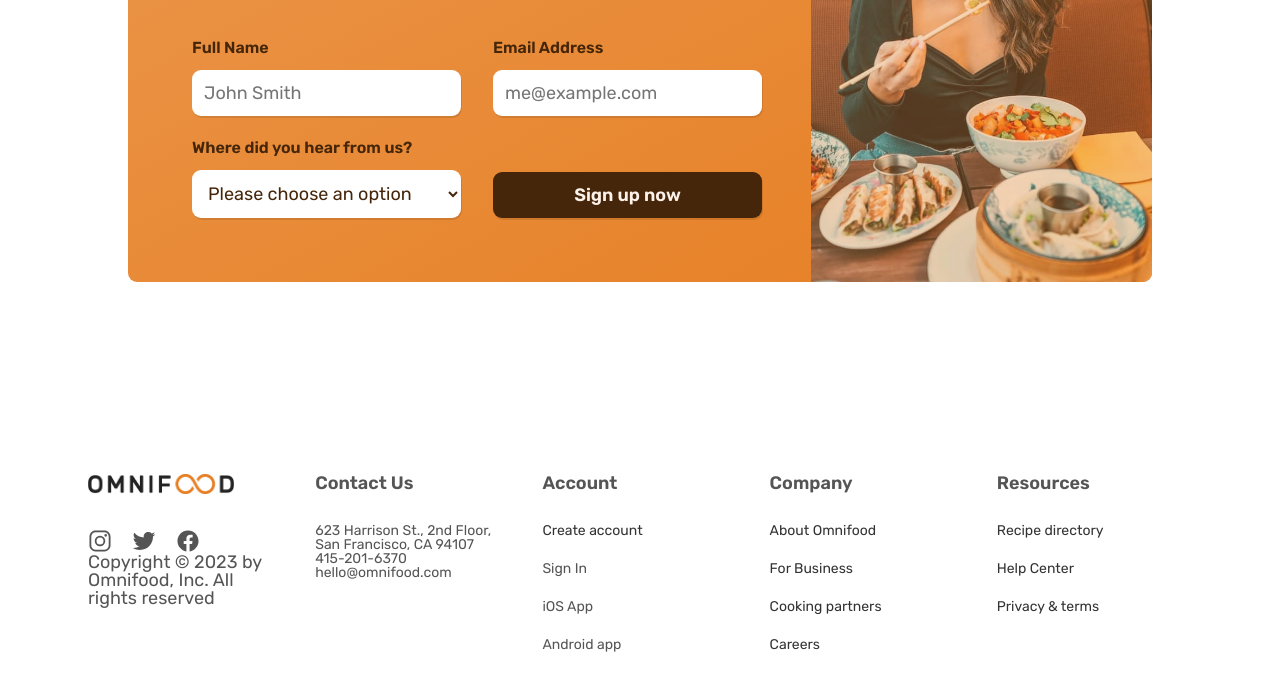
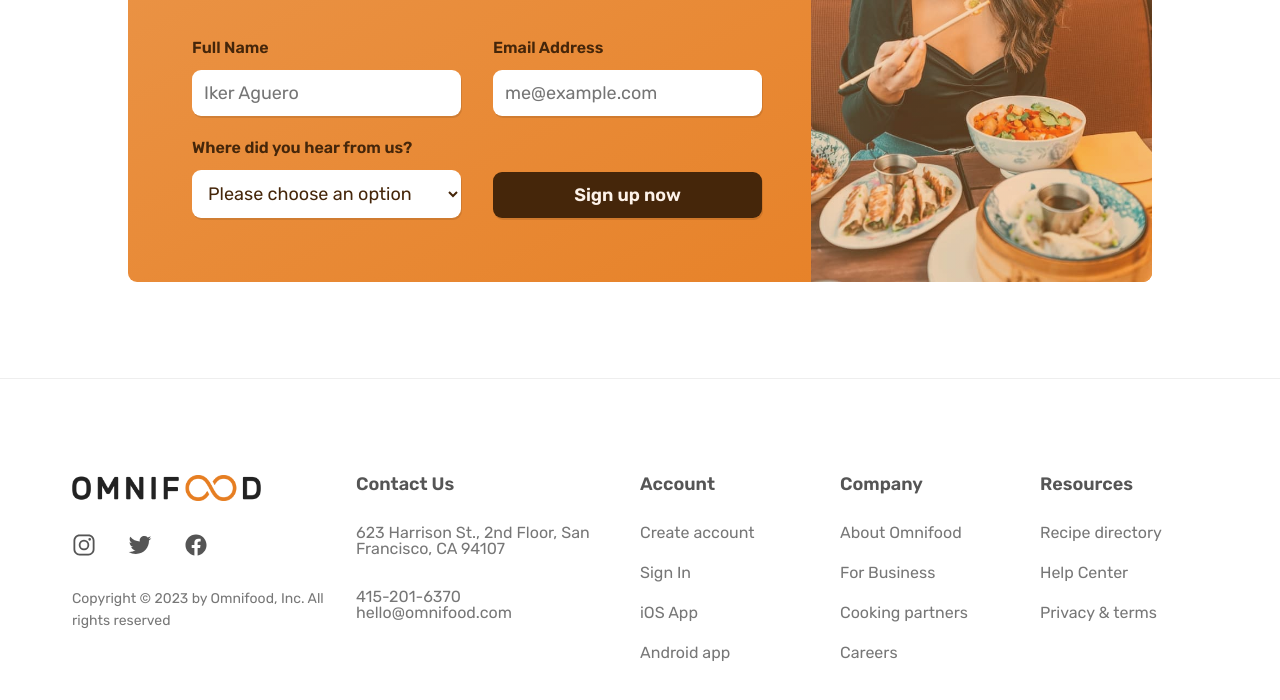
Before and after one commit to ikeraguero/html-css-course-projects, a plain HTML site: page omnifood/index.html in a window 1280 px wide. Shown: the part 6011-6711 px from the top of the page. Drawn offline with nearby package versions, Linux system fonts and the light colour scheme.

Commit message:
Add Final Footer

```diff
--- a/omnifood/css/style.css
+++ b/omnifood/css/style.css
@@ -862,11 +862,28 @@ body {
 
 footer {
   margin-top: 9.6rem;
+  padding: 9.6rem 0 12.8rem;
+  border-top: 1px solid #eee;
 }
 
 .footer-item-title {
   font-size: 1.8rem;
   font-weight: 600;
+}
+
+.footer-column-logo ul {
+  list-style: none;
+  margin-top: 3.2rem;
+}
+
+.footer-column-logo {
+  display: flex;
+  flex-direction: column;
+}
+
+.logo-list {
+  display: flex;
+  gap: 3.2rem;
 }
 
 .footer-column ul {
@@ -875,12 +892,12 @@ footer {
   display: flex;
   flex-direction: column;
   gap: 2.4rem;
-  font-size: 1.4rem;
+  font-size: 1.6rem;
 }
 
 .footer-item-list:link,
 .footer-item-list:visited {
-  color: #333;
+  color: #777;
   text-decoration: none;
 }
 
@@ -889,7 +906,6 @@ footer {
 }
 
 .social-media-logos {
-  margin-top: 3.2rem;
   display: flex;
   gap: 2rem;
 }
@@ -901,17 +917,32 @@ footer {
 
 .address-and-contact {
   margin-top: 3.2rem;
+  color: #777;
 }
 
 .address,
 .contact {
-  font-size: 1.4rem;
+  font-size: 1.6rem;
+}
+
+.contact {
+  margin-top: 3.2rem;
 }
 
 .copyright {
   font-weight: 300;
+  font-size: 1.4rem;
+  list-style: none;
+  color: #777;
+  line-height: 1.6;
+  margin: auto;
 }
 
 .grid--footer {
-  padding: 9.6rem 4.8rem 9.6rem 4.8rem;
+  grid-template-columns: 1.5fr 1.5fr 1fr 1fr 1fr;
+  padding: 0 3.2rem 0 3.2rem;
 }
+
+.footer-column-address {
+  font-style: normal;
+}
--- a/omnifood/index.html
+++ b/omnifood/index.html
@@ -364,7 +364,7 @@
               <form class="grid grid--2-cols grid--cta-small">
                 <div class="cta-text-grid-item">
                   <label for="full-name">Full Name</label>
-                  <input type="text" id="full-name" placeholder="John Smith" required>
+                  <input type="text" id="full-name" placeholder="Iker Aguero" required>
                 </div>
                 <div class="cta-text-grid-item">
                   <label for="email">Email Address</label>
@@ -392,37 +392,41 @@
     </main>
     <footer>
       <div class="container grid grid--5-cols grid--footer">
-        <div class="footer-column">
-          <h3 class="footer-item-title">
-            <img class="footer-logo" src="img/omnifood-logo.png" alt="">
-            <div class="social-media-logos">
-              <ion-icon class="social-media-logo" name="logo-instagram"></ion-icon>
-              <ion-icon class="social-media-logo" name="logo-twitter"></ion-icon>
-              <ion-icon class="social-media-logo" name="logo-facebook"></ion-icon>
-            </div>
-            <p class="copyright">Copyright &copy; 2023 by Omnifood, Inc. All rights reserved</p>
-          </h3>
+        <div class="footer-column-logo">
+          <img src="img/omnifood-logo.png" alt="Omnifood Logo" class="footer-logo" />
+            <ul class="logo-list">
+              <li>
+                <ion-icon class="social-media-logo" name="logo-instagram"></ion-icon>
+              </li>
+              <li>
+                <ion-icon class="social-media-logo" name="logo-twitter"></ion-icon>
+              </li>
+              <li>
+                <ion-icon class="social-media-logo" name="logo-facebook"></ion-icon>
+              </li>
+            </ul>
+              <p class="copyright">Copyright &copy; 2023 by Omnifood, Inc. All rights reserved</p></li>
         </div>
-        <div class="footer-column">
-          <h3 class="footer-item-title">Contact Us</h3>
+        <address class="footer-column-address">
+          <p class="footer-item-title">Contact Us</p>
           <div class="address-and-contact">
             <p class="address">623 Harrison St., 2nd Floor, San Francisco, CA 94107 </p>
           <p class="contact"> 415-201-6370
             hello@omnifood.com </p>
 
           </div>
-        </div>
+        </address>
         <div class="footer-column">
-          <h3 class="footer-item-title">Account</h3>
+          <p class="footer-item-title">Account</p>
           <ul>
             <li><a href="#" class="footer-item-list">Create account</a></li>
-            <li><Sign href="#" class="footer-item-list">Sign In</a></li>
-            <li><iOS href="#" class="footer-item-list">iOS App</a></li>
-            <li><Android href="#" class="footer-item-list">Android app</a></li>
+            <li><a href="#" class="footer-item-list">Sign In</a></li>
+            <li><a href="#" class="footer-item-list">iOS App</a></li>
+            <li><a href="#" class="footer-item-list">Android app</a></li>
           </ul>
         </div>
         <div class="footer-column">
-          <h3 class="footer-item-title">Company</h3>
+          <p class="footer-item-title">Company</p>
           <ul>
             <li><a href="#" class="footer-item-list">About Omnifood</a></li>
             <li><a href="#" class="footer-item-list">For Business</a></li>
@@ -431,7 +435,7 @@
           </ul>
         </div>
         <div class="footer-column">
-          <h3 class="footer-item-title">Resources</h3>
+          <p class="footer-item-title">Resources</p>
           <ul>
             <li><a href="#" class="footer-item-list">Recipe directory</a></li>
             <li><a href="#" class="footer-item-list">Help Center</a></li>
```
